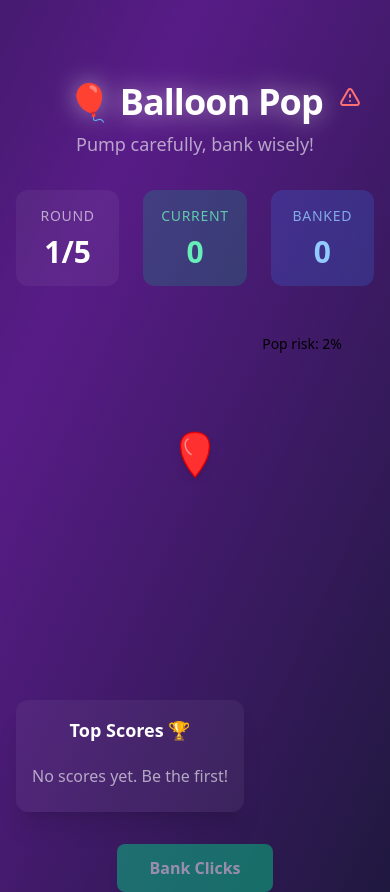
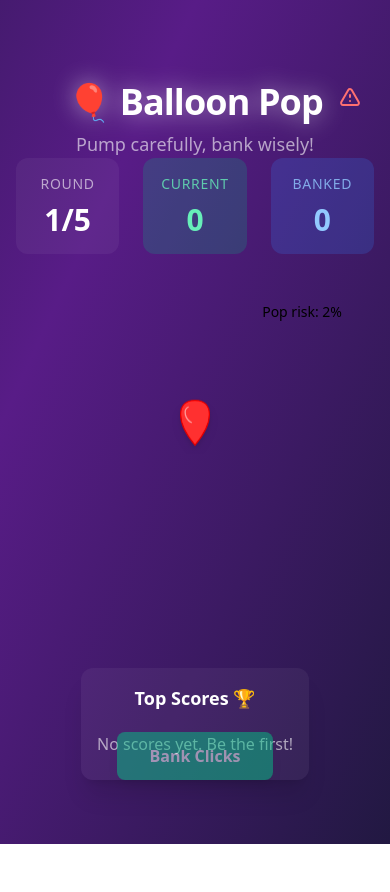
Before and after one commit to davidpm1021/balloon-pop, a React (Vite) app: page / in a window 390 px wide. After the commit the page ends 844 px from the top, so only its background shows below. Built offline with nearby package versions, Linux system fonts and the light colour scheme.

Commit message:
Initial commit: Balloon Pop game with sound effects and animations

```diff
--- a/src/App.jsx
+++ b/src/App.jsx
@@ -234,7 +234,8 @@ function App() {
           <p className="text-white/60 text-lg">Pump carefully, bank wisely!</p>
         </div>
 
-        <div className="flex-1 grid grid-cols-1 md:grid-cols-[2fr,1fr] gap-8 items-center">
+        <div className="flex-1 flex flex-col items-center justify-center -mt-8">
+          <div className="w-full max-w-4xl grid grid-cols-1 md:grid-cols-[2fr,1fr] gap-8 items-center">
             <div className="flex flex-col space-y-6">
               <ScoreBoard
                 round={round}
@@ -285,16 +286,17 @@ function App() {
               </div>
             </div>
 
-          <div className="h-full flex items-center">
+            <div className="h-full flex items-center justify-center">
               <LeaderBoard
                 scores={highScores}
                 currentScore={gameOver ? totalBankedClicks : null}
               />
             </div>
           </div>
+        </div>
 
-        <div className="space-y-4 mt-8">
-          <div className="flex justify-center gap-4">
+        <div className="space-y-2 relative z-50">
+          <div className="flex justify-center gap-4 -mt-12">
             <button
               onClick={handleBankClicks}
               disabled={isPopped || gameOver || currentClicks === 0}
@@ -313,10 +315,20 @@ function App() {
           </div>
 
           {gameOver && (
-            <div className="text-center p-8 bg-white/10 backdrop-blur-sm rounded-xl border border-white/20 shadow-xl">
-              <h2 className="text-3xl font-bold mb-2 text-white">Game Over!</h2>
-              <p className="text-2xl font-medium text-white/90">Final Score: {totalBankedClicks}</p>
-              <p className="text-sm text-white/60 mt-2">Thanks for playing!</p>
+            <div className="fixed inset-0 bg-black/60 backdrop-blur-sm flex items-center justify-center z-50">
+              <div className="bg-slate-800/90 p-8 rounded-xl border border-white/20 shadow-2xl max-w-md w-full mx-4 transform transition-all">
+                <h2 className="text-4xl font-bold mb-4 text-white text-center">Game Over!</h2>
+                <p className="text-3xl font-medium text-white/90 text-center mb-6">Final Score: {totalBankedClicks}</p>
+                <div className="flex justify-center">
+                  <button
+                    onClick={handleRestart}
+                    className="px-8 py-3 bg-blue-500 text-white rounded-lg font-semibold shadow-lg hover:bg-blue-400 transition-all hover:scale-105 active:scale-95 text-base min-w-[140px]"
+                  >
+                    Play Again
+                  </button>
+                </div>
+                <p className="text-sm text-white/60 mt-4 text-center">Thanks for playing!</p>
+              </div>
             </div>
           )}
         </div>
--- a/src/components/Balloon.jsx
+++ b/src/components/Balloon.jsx
@@ -1,7 +1,52 @@
 import { motion, AnimatePresence } from 'framer-motion';
 import { cn } from '../lib/utils';
+import { useEffect, useRef, useState } from 'react';
 
 const Balloon = ({ size = 0, onClick, isPopped = false, className }) => {
+  const [audioInitialized, setAudioInitialized] = useState(false);
+  const popSound = useRef(null);
+
+  const initializeAudio = () => {
+    if (!audioInitialized) {
+      const audio = new Audio('/pop.wav');
+      audio.muted = false;
+      audio.volume = 0.4;
+      audio.preload = 'auto';
+
+      // Try to get audio context working
+      const playPromise = audio.play();
+      if (playPromise !== undefined) {
+        playPromise
+          .then(() => {
+            audio.pause();
+            audio.currentTime = 0;
+            popSound.current = audio;
+            setAudioInitialized(true);
+          })
+          .catch(console.error);
+      }
+    }
+  };
+
+  useEffect(() => {
+    // Play pop sound when balloon pops
+    if (isPopped && audioInitialized && popSound.current) {
+      popSound.current.currentTime = 0;
+      popSound.current.muted = false;
+      const playPromise = popSound.current.play();
+      if (playPromise !== undefined) {
+        playPromise.catch(console.error);
+      }
+    }
+  }, [isPopped, audioInitialized]);
+
+  const handleClick = () => {
+    if (!isPopped) {
+      initializeAudio();
+      onClick();
+    }
+  };
+
   return (
     <div className="relative flex items-center justify-center w-full h-full">
       <AnimatePresence mode="wait">
@@ -26,7 +71,7 @@ const Balloon = ({ size = 0, onClick, isPopped = false, className }) => {
                   ease: "easeInOut"
                 }
               }}
-              onClick={onClick}
+              onClick={handleClick}
             >
               <svg
                 viewBox="0 0 100 100"
--- a/src/index.css
+++ b/src/index.css
@@ -1,6 +1,30 @@
 @tailwind base;
 @tailwind components;
 @tailwind utilities;
+
+html, body {
+  margin: 0;
+  padding: 0;
+  overflow: hidden;
+  height: 100vh;
+  width: 100vw;
+}
+
+#root {
+  height: 100%;
+  width: 100%;
+  overflow: hidden;
+}
+
+/* Hide scrollbars for all elements */
+::-webkit-scrollbar {
+  display: none;
+}
+
+* {
+  -ms-overflow-style: none;  /* IE and Edge */
+  scrollbar-width: none;  /* Firefox */
+}
 
 @layer base {
   :root {
--- /dev/null
+++ b/vite.config.js
@@ -0,0 +1,8 @@
+import { defineConfig } from 'vite'
+import react from '@vitejs/plugin-react'
+
+// https://vitejs.dev/config/
+export default defineConfig({
+  plugins: [react()],
+  base: '/balloon-pop/',
+})
```
Also changed, not shown: 1 other file (tests, documents, lock files or other folders). Lines whose indentation alone changed are shown as unchanged.
